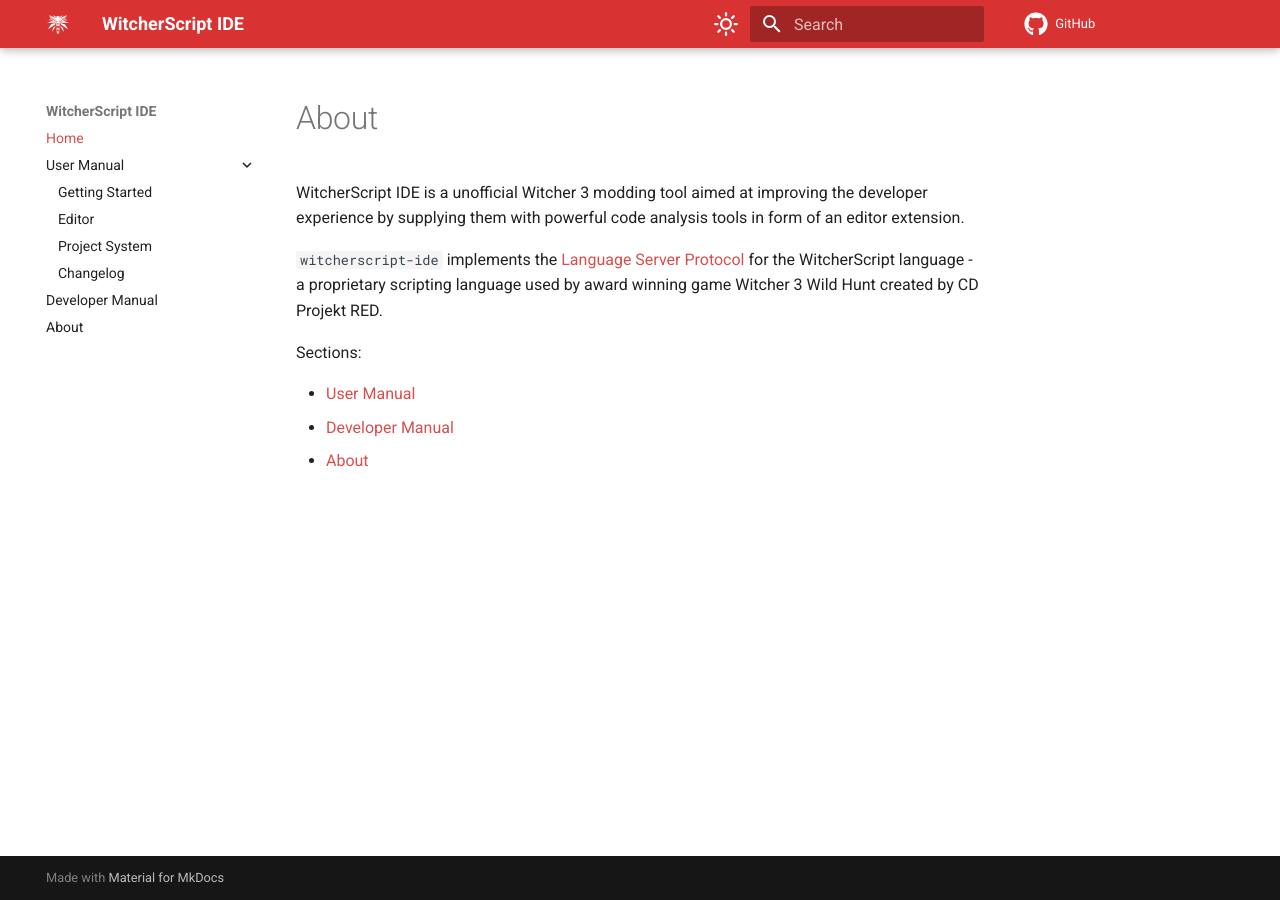
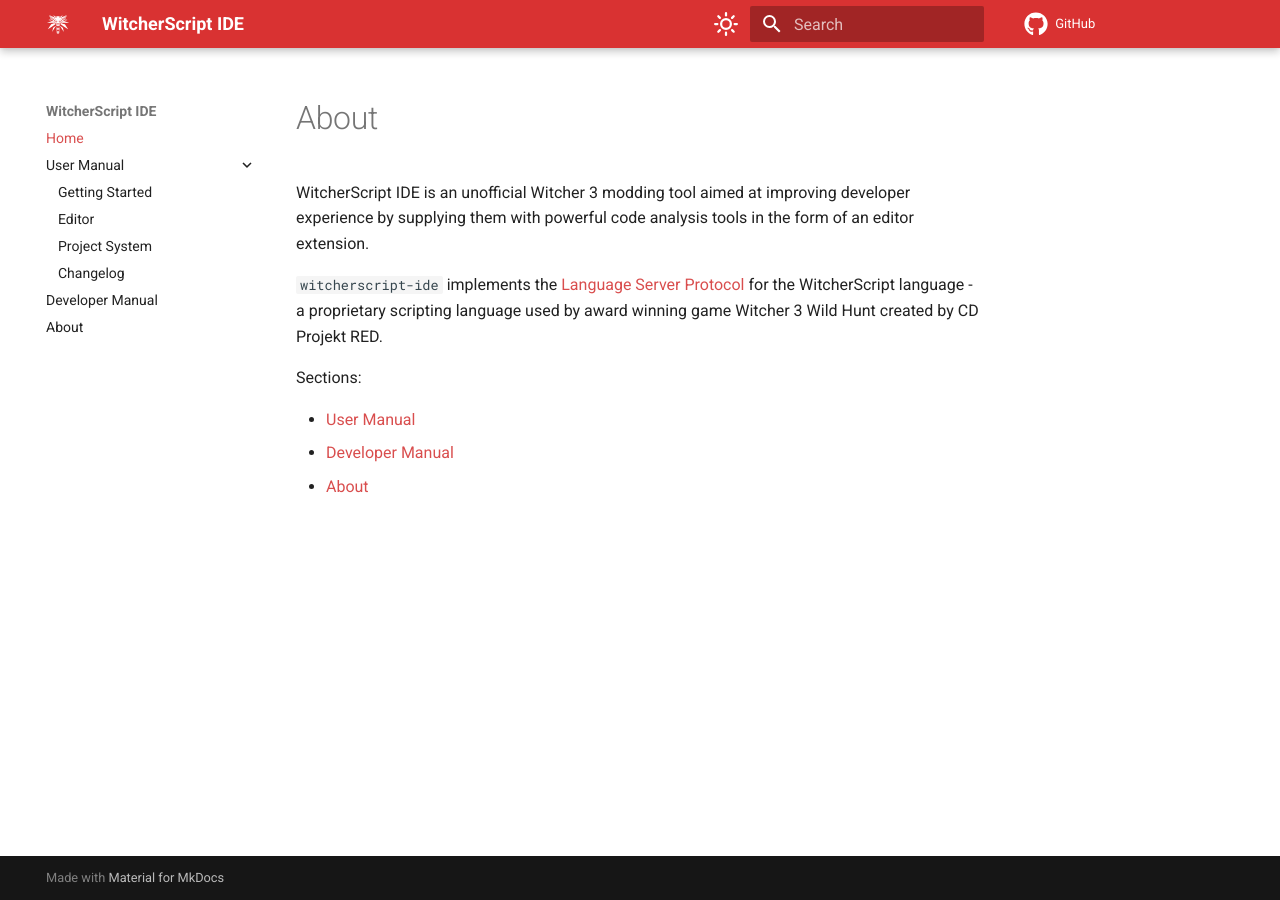
Before and after one commit to SpontanCombust/witcherscript-ide, an MkDocs documentation site: the page built from docs/index.md, in a window 1280 px wide. Built offline with MkDocs 1.6.1 and Material for MkDocs 9.7.7, drawn with Linux system fonts in a browser that asks for light colours; comment, search, counter and statistics services are not loaded.

Commit message:
update docs

```diff
--- a/docs/index.md
+++ b/docs/index.md
@@ -1,6 +1,6 @@
 # About
 
-WitcherScript IDE is a unofficial Witcher 3 modding tool aimed at improving the developer experience by supplying them with powerful code analysis tools in form of an editor extension.
+WitcherScript IDE is an unofficial Witcher 3 modding tool aimed at improving developer experience by supplying them with powerful code analysis tools in the form of an editor extension.
 
 `witcherscript-ide` implements the [Language Server Protocol](https://microsoft.github.io/language-server-protocol/) for the WitcherScript language - a proprietary scripting language used by award winning game Witcher 3 Wild Hunt created by CD Projekt RED.
 
```
Also changed, not shown: README.md (+3 -5 lines).
